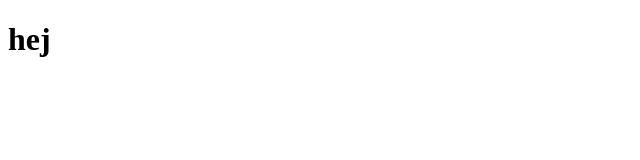
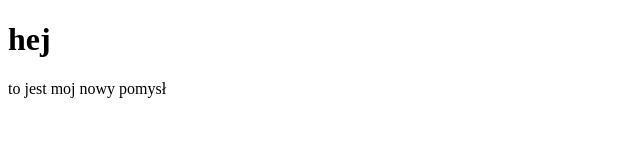
Before and after one commit to Monika88888/test2, a plain HTML site: page index.html in a window 1280 px wide. Shown: the whole page, without its empty margins (0-640 px from the left). Drawn offline with Linux system fonts and the light colour scheme.

Commit message:
added newidea

```diff
--- a/index.html
+++ b/index.html
@@ -7,5 +7,6 @@
 </head>
 <body>
     <h1>hej</h1>
+    <p>to jest moj nowy pomysł</p>
 </body>
 </html>
```
